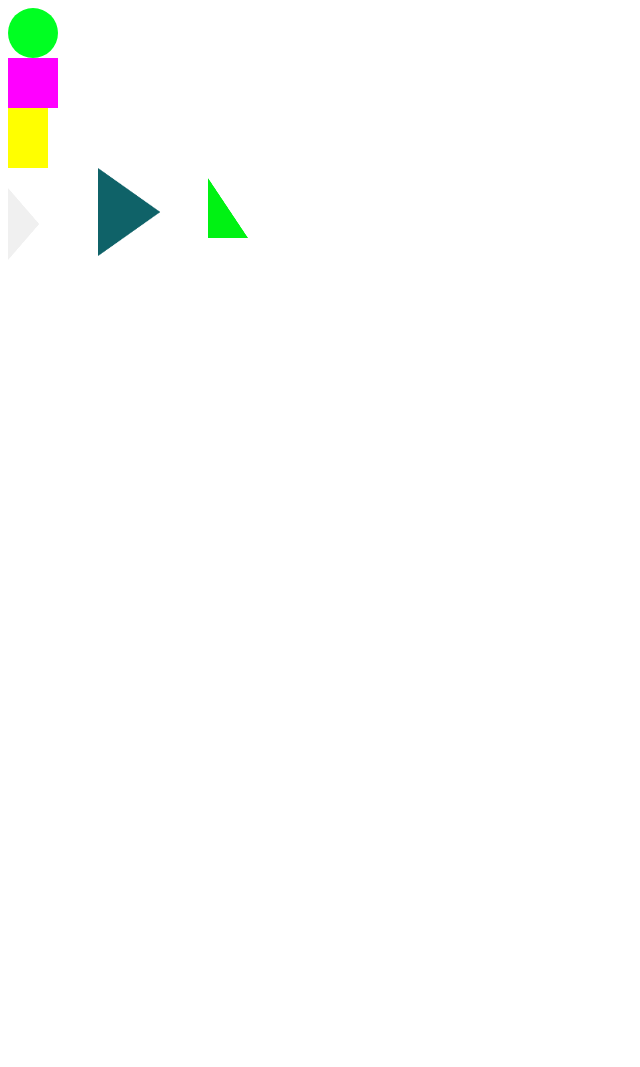
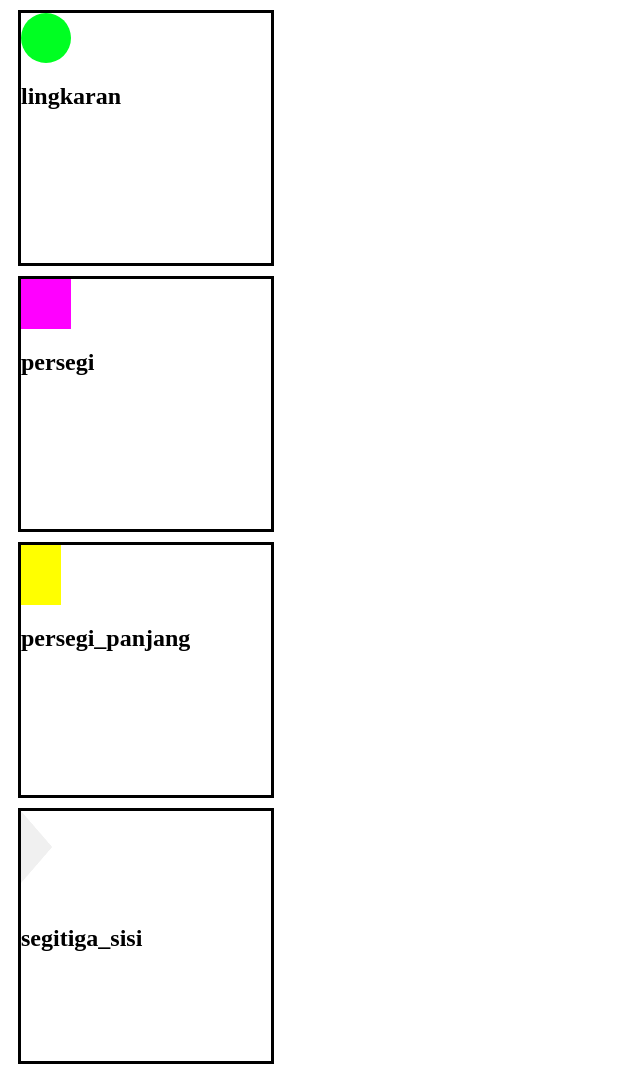
Before and after one commit to erickyudha/Geometry-OOP-JavaScript, a plain HTML site: page index.html in a window 1280 px wide. Shown: the top 1067 px of the page, without its empty margins (0-640 px from the left). Before the commit the page ends 816 px from the top, so only its background shows below. Drawn offline with Linux system fonts and the light colour scheme.

Commit message:
draw function styling

```diff
--- a/Classes/Lingkaran.js
+++ b/Classes/Lingkaran.js
@@ -12,6 +12,8 @@ class Lingkaran extends BangunDatar {
         return 2 * Math.PI * this.radius;
     }
     draw() {
+        const root = document.createElement("div")
+
         const shape = document.createElement("div");
         shape.id = this.name;
 
@@ -20,7 +22,19 @@ class Lingkaran extends BangunDatar {
         shape.style.borderRadius = "50%";
         shape.style.backgroundColor = this.warna;
 
-        return shape;
+        root.append(shape);
+
+        const shapeText = document.createElement("h2");
+        shapeText.innerHTML = this.name;
+
+        root.append(shapeText);
+        root.style.borderStyle = "solid";
+        root.style.borderColor = "#000";
+        root.style.width = "250px";
+        root.style.height = "250px";
+        root.style.margin = "10px 10px"
+
+        return root;
     }
 
 }
--- a/Classes/SegiEmpat.js
+++ b/Classes/SegiEmpat.js
@@ -29,6 +29,8 @@ class SegiEmpat extends BangunDatar {
     getSisi() { return this.sisi }
 
     draw() {
+        const root = document.createElement("div");
+
         const shape = document.createElement("div");
         shape.id = this.name;
 
@@ -36,6 +38,18 @@ class SegiEmpat extends BangunDatar {
         shape.style.height = this.sisi[1] + "px";
         shape.style.backgroundColor = this.warna;
 
-        return shape;
+        root.append(shape);
+
+        const shapeText = document.createElement("h2");
+        shapeText.innerHTML = this.name;
+
+        root.append(shapeText);
+        root.style.borderStyle = "solid";
+        root.style.borderColor = "#000";
+        root.style.width = "250px";
+        root.style.height = "250px";
+        root.style.margin = "10px 10px"
+
+        return root;
     }
 }
--- a/Classes/Segitiga.js
+++ b/Classes/Segitiga.js
@@ -26,6 +26,8 @@ class Segitiga extends BangunDatar {
     getSisi() { return this.sisi }
 
     draw() {
+        const root = document.createElement("div");
+
         const canvas = document.createElement("canvas");
         canvas.id = this.name;
 
@@ -55,6 +57,19 @@ class Segitiga extends BangunDatar {
         ctx.fillStyle = this.warna;
         ctx.fill();
 
-        return canvas;
+        root.append(canvas);
+
+        const shapeText = document.createElement("h2");
+        shapeText.innerHTML = this.name;
+
+        root.append(shapeText);
+        root.style.borderStyle = "solid";
+        root.style.borderColor = "#000";
+        root.style.width = "250px";
+        root.style.height = "250px";
+        root.style.margin = "10px 10px"
+
+
+        return root;
     }
 }
--- a/index.html
+++ b/index.html
@@ -24,6 +24,6 @@
     <script src="./Classes/SegitigaSiku.js"></script>
   </head>
   <body id="root">
-    <script src="./Classes/start.js"></script>
+    <script src="./index.js"></script>
   </body>
 </html>
--- a/Classes/start.js
+++ b/index.js
@@ -3,16 +3,16 @@ const docBody = document.getElementById("root");
 
 const myLingkaran = new Lingkaran("lingkaran", "#0f2", 25);
 const myPersegi = new Persegi("persegi", "#f0f", 50);
-const myPersegiPanjang = new PersegiPanjang("persegi panjang", "#ff0", 40, 60);
+const myPersegiPanjang = new PersegiPanjang("persegi_panjang", "#ff0", 40, 60);
 const mySegitigaSamaSisi = new SegitigaSamaSisi("segitiga_sisi", "#f0f0f0", 40);
 const mySegitigaSamaKaki = new SegitigaSamaKaki("segitiga_kaki", "#0f6268", 40, 60);
 const mySegitigaSiku = new SegitigaSiku("segitiga_siku", "#00f213", 30, 40, 50);
 
 docBody.append(myLingkaran.draw());
 docBody.append(myPersegi.draw());
-console.log(myPersegi.getLuas());
 docBody.append(myPersegiPanjang.draw());
 docBody.append(mySegitigaSamaSisi.draw());
-console.log(mySegitigaSamaSisi.getLuas());
 docBody.append(mySegitigaSamaKaki.draw());
 docBody.append(mySegitigaSiku.draw());
+
+console.log(myPersegi.getLuas());
```
